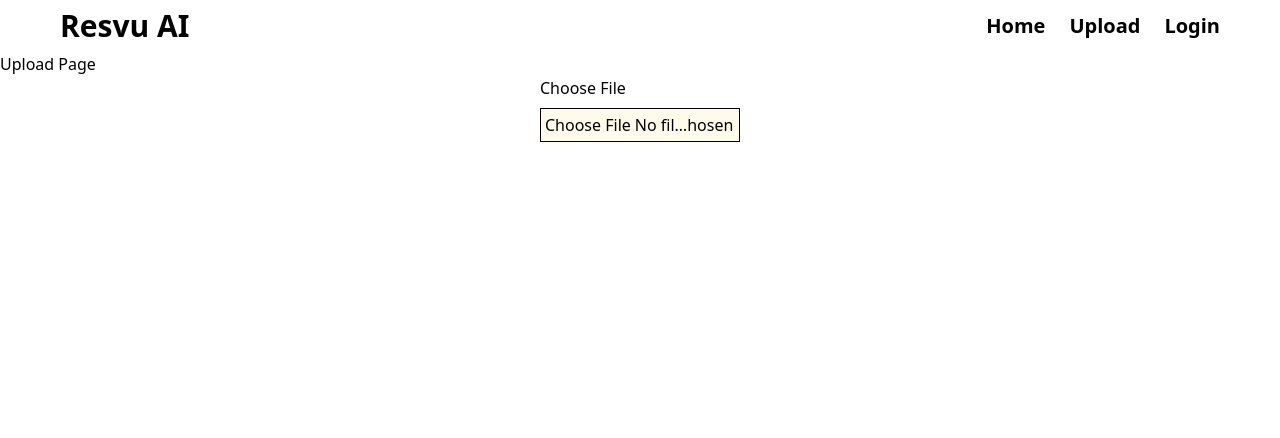
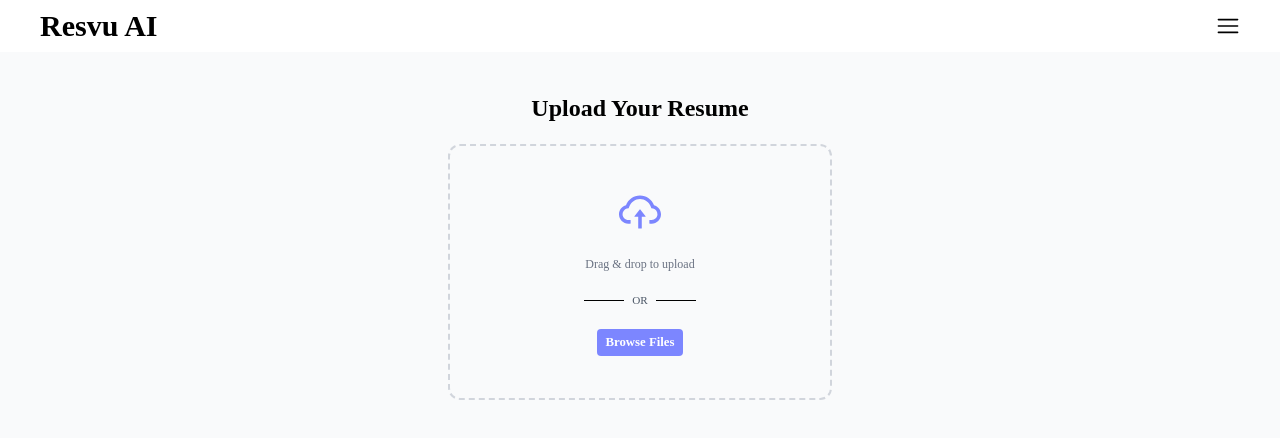
Before and after one commit to SanjilaGangaju/AI-Resume-Reviewer, a React (Vite) app: page /upload in a window 1280 px wide. Shown: the top 438 px of the page. Built offline with nearby package versions, Linux system fonts and the light colour scheme; no server answers; what groq-sdk would draw is missing.

Commit message:
create file input form

```diff
--- a/package.json
+++ b/package.json
@@ -17,6 +17,8 @@
     "pdfjs-dist": "^5.4.54",
     "react": "^19.1.0",
     "react-dom": "^19.1.0",
+    "react-dropzone": "^14.3.8",
+    "react-icons": "^5.5.0",
     "react-pdftotext": "^1.3.4",
     "react-router-dom": "^7.7.1"
   },
--- a/src/component/FileInputForm.jsx
+++ b/src/component/FileInputForm.jsx
@@ -1,4 +1,4 @@
-import React, { useEffect, useState } from 'react'
+import React, { useEffect, useCallback, useState } from 'react'
 import pdfToText from 'react-pdftotext';
 import Groq from "groq-sdk";
 import {marked} from 'marked';
@@ -8,14 +8,44 @@ import { useNavigate } from 'react-router-dom';
 import { Link } from 'react-router-dom';
 const groq = new Groq({ apiKey: import.meta.env.VITE_GROQ_API_KEY,
 dangerouslyAllowBrowser: true });
-
+import { useDropzone } from 'react-dropzone';
+import { AiOutlineCloudUpload } from 'react-icons/ai';
 
 const FileInputForm = () => {
      const [fileContent, setFileContent] = useState('');
      const [finalreview, setReview] = useState({});
      const navigate= useNavigate()
+     const[fileName, setfileName] = useState(null);
+     const [file, setFile] = useState(null)
+      // const edited_review= marked.parse(review);
 
-      // const edited_review= marked.parse(review);
+    // Drop Handler
+    const onDrop = useCallback((acceptedFiles)=>{
+      if(acceptedFiles.length>0){
+        const droppedFile = acceptedFiles[0];
+        setFile(droppedFile)
+
+        if (droppedFile.type=='application/pdf'){
+        pdfToText(droppedFile).then(text=>setFileContent(text))
+       .catch(error=> setFileContent(`Text extraction failed ${error}`))
+
+        }
+        else{
+          setFileContent('');
+        }
+      }
+    },[])
+
+    const { getRootProps, getInputProps, isDragActive} = useDropzone({
+      onDrop,
+      multiple: false,
+      accept: {
+        'application/pdf': [],
+        'image/*': [],
+      }
+    });
+    const previewUrl = file ?  URL.createObjectURL(file) : null
+
 
 
 
@@ -134,15 +164,7 @@ Also include:
              model: "llama-3.3-70b-versatile",
            })
      }
-    const handleFileChange = (e)=>{
-       const file = e.target.files[0];
-       pdfToText(file).then(text=>setFileContent(text))
-       .catch(error=> setFileContent(`Text extraction failed ${error}`))
 
-
-
-
-    }
      useEffect(() => {
          if (finalreview && Object.keys(finalreview).length>0){
               navigate('/review',{ state: { finalreview } });
@@ -160,15 +182,43 @@ Also include:
 
   return (
     <div>
-        <div className='flex items-center justify-center'>
+        <div className='flex m-20 items-center justify-center'>
+            <h1>Upload Your Resume For Screening</h1>
             <form>
-                <label htmlFor='file'>Choose File</label><br></br>
+              <div {...getRootProps({className:`border px-3 rounded border-black border-dashed  ${isDragActive? 'border-blue-500 bg-blue-50':'border-gray-300 bg-white hover:bg-gray-100'}`
+})} >
+                <input {...getInputProps()}/>
+                {
+                 isDragActive ?
+                 <p className='text-blue-600'>Drop the files here.....</p>:
+                 <>
+                  <p className='text-gray-700'>Drag 'n' drop some files here, or click to select files</p>
+                  <p className="text-sm text-gray-500">Supported: .jpg, .png, .pdf, .docx</p>
+
+                 </>
+
+              }
+
+
+              </div>
+              {file&& (
+                <div>
+                  Selected File:
+                  {file.type.startsWith('image/')?(
+                    <img src={previewUrl} alt="preview"></img>
+                  ): file.type=='application/pdf'?(
+                    <iframe src={previewUrl} title="Pdf preview" className='w-full h-96 border rounded-md'></iframe>
+                  ):(<p>No preview available</p>)}
+                </div>
+              )}
+
+                {/* <label htmlFor='file'>Choose File</label><br></br>
                 <input
                 name="file"
 
                 className="border max-w-50 p-1 outline-bg-black mt-2 bg-amber-50"
                 type="file"
-                onChange={handleFileChange}></input>
+                onChange={handleFileChange}></input> */}
             </form>
         </div>
          <div>
--- /dev/null
+++ b/src/component/FileUploadForm.jsx
@@ -0,0 +1,38 @@
+import React, {useCallback} from 'react'
+import { AiOutlineCloudUpload } from "react-icons/ai";
+import { useDropzone } from 'react-dropzone';
+
+const FileUploadForm = () => {
+
+  const onDrop=useCallback(acceptedFiles =>{
+       console.log(acceptedFiles);
+  },[])
+  const {getRootProps, getInputProps, open, isDragActive} = useDropzone({onDrop,
+    noClick:true,
+    noKeyboard:true,
+  });
+  return (
+    <div
+    className='flex flex-col items-center p-10 justify-center bg-gray-50 gap-5' >
+        <input {...getInputProps()}></input>
+        <h2 className='font-semibold text-2xl font-[poppins]'>Upload Your Resume</h2>
+
+       <div {...getRootProps()} className ={`flex flex-col items-center  justify-center gap-5 border border-dashed border-gray-300 h-64 border-2 rounded-xl w-96 max-w-md p-7 ${isDragActive?'bg-gray-50 border border-dashed border-2 border-indigo-100 shadow-xl shadow-indigo-200':'bg-gray-50'}`}>
+       {isDragActive ? <p className='font-semibold text-gray-500 text-[0.7rem]'>Drag here</p>:
+       <>
+        <AiOutlineCloudUpload className='text-5xl text-indigo-400' />
+        <p className='text-gray-500 text-xs'>Drag & drop to upload</p>
+        <div className='flex items-center justify-center gap-2'>
+            <hr className='w-10'></hr>
+            <span className='text-[0.7rem] text-gray-600'>OR</span>
+            <hr className='w-10'></hr>
+        </div>
+        <button onClick={open} className='bg-indigo-400 hover:bg-indigo-500 px-2 py-1 text-center rounded font-semibold text-white text-[0.8rem]'>Browse Files</button>
+       </>}
+
+        </div>
+    </div>
+  )
+}
+
+export default FileUploadForm
--- /dev/null
+++ b/src/component/Footer.jsx
@@ -0,0 +1,25 @@
+import React from 'react'
+
+const Footer = () => {
+  return (
+    <>
+    <footer className='bg-yellow-200 p-10'>
+      <div className='flex gap-9'>
+         <div>
+          <ul>
+            <li>Home</li>
+            <li>Upload</li>
+            <li>Login</li>
+            <li>About Us</li>
+          </ul>
+        </div>
+        <div>Social Icons</div>
+        <div>@Copyright</div>
+      </div>
+
+    </footer>
+    </>
+  )
+}
+
+export default Footer
--- a/src/component/Navbar.jsx
+++ b/src/component/Navbar.jsx
@@ -1,20 +1,41 @@
-import React from 'react'
+import React, { useState } from 'react'
 import { Link } from 'react-router-dom'
+import { RxHamburgerMenu } from "react-icons/rx";
+import { IoIosClose } from "react-icons/io";
 const Navbar = () => {
+  const [hamOn, setHamOn]=useState(false)
+  const handleNav=()=>{
+    setHamOn(!hamOn);
+
+  }
   return (
     <>
-    <div className=' px-15 py-2'>
-      <nav className='flex items-center justify-between'>
+    <div className='relative px-10 py-2'>
+      <nav className=' flex items-center justify-between'>
         <div className='text-3xl text-center flex items-center justify-center font-bold'>Resvu AI</div>
-        <div className='flex text-xl font-semibold items-center justify-between gap-6'>
+
+        <div className='hidden flex text-xl font-semibold items- justify-between gap-6'>
         <Link className="relative after:absolute after:left-0 after:bottom-0 after:transition-all after:w-0 after:duration-300 after:ease-in-out after:h-[2px] hover:after:w-full after:bg-current"
  to="/">Home</Link>
         <Link className='hover-underline' to="/upload">Upload</Link>
         <Link className='hover-underline' to="/login">Login</Link>
         </div>
+        {hamOn&&
+          <div className='absolute right-0 top-10 bg-white w-full py-4 flex flex-col items-end pr-10 text-[1.1rem] font-semibold  gap-2'>
+          <button onClick={handleNav}><IoIosClose /></button>
+        <Link className="relative after:absolute after:left-0 after:bottom-0 after:transition-all after:w-0 after:duration-300 after:ease-in-out after:h-[2px] hover:after:w-full after:bg-current"
+ to="/">Home</Link>
+        <Link className='hover-underline ' to="/upload">Upload</Link>
+        <Link className='hover-underline' to="/login">Login</Link>
+        </div>}
 
+
+        <button onClick={handleNav}>
+          <RxHamburgerMenu className='text-2xl font-bolder text-black'/>
+        </button>
       </nav>
     </div>
+
     </>
   )
 }
--- a/src/index.css
+++ b/src/index.css
@@ -1,7 +1,9 @@
 @import "tailwindcss";
 
 
-
+body{
+  font-family: 'poppins'
+}
 @layer components {
   .hover-underline {
     @apply relative inline-block text-current;
--- a/src/pages/Home.jsx
+++ b/src/pages/Home.jsx
@@ -1,8 +1,43 @@
 import React from 'react'
+import Footer from '../component/Footer'
 
 const Home = () => {
   return (
-    <div>Home</div>
+    <>
+   <main>
+      <section className='bg-red-300 p-10'>
+        <div className='flex flex-col items-center gap-8'>
+        <div className='flex flex-col gap-2'><h1 className='text-4xl font-bold'>Land Your Dream Job with Smarter Resume Reviews</h1>
+        <p className='text-xl'>AI-powered insights to make your resume stand out.</p>
+        </div>
+        <div><button className='rounded bg-blue-200 px-2 py-1'>Upload Resume</button></div>
+        {/* <div><img src="/src/assest"></img></div> */}
+        </div>
+
+      </section>
+      <section className='p-10 bg-indigo-200 '>
+        <div>
+          <h2 className='text-2xl font-semibold'>Features</h2>
+        <div className='grid grid-cols-3 gap-3'>
+          <div className='bg-lime-200 rounded  flex items-center justify-center text-center'>Smart Feedback</div>
+          <div className='bg-lime-200 rounded  flex items-center justify-center text-center'>Skill Matching</div>
+          <div className='bg-lime-200 rounded  flex items-center justify-center text-center'>ATS Compatibilty Check</div>
+          <div className='bg-lime-200 rounded  flex items-center justify-center text-center'>Fast Turnaround</div>
+        </div>
+        </div>
+
+      </section>
+      <section className='p-10 bg-amber-300'>
+
+        <h2>Testimonial Section</h2>
+        <div><p>put carousel here </p></div>
+      </section>
+    </main>
+
+    <Footer></Footer>
+
+    </>
+
   )
 }
 
--- a/src/pages/Upload.jsx
+++ b/src/pages/Upload.jsx
@@ -1,11 +1,16 @@
 import React from 'react'
 import FileInputForm from '../component/FileInputForm'
+import FileUploadForm from '../component/FileUploadForm'
+
 
 const Upload = () => {
   return (
     <>
-    <h1>Upload Page</h1>
-    <FileInputForm></FileInputForm>
+
+
+    <FileUploadForm></FileUploadForm>
+
+
     </>
   )
 }
```
Also changed, not shown: 1 other file (tests, documents, lock files or other folders).
